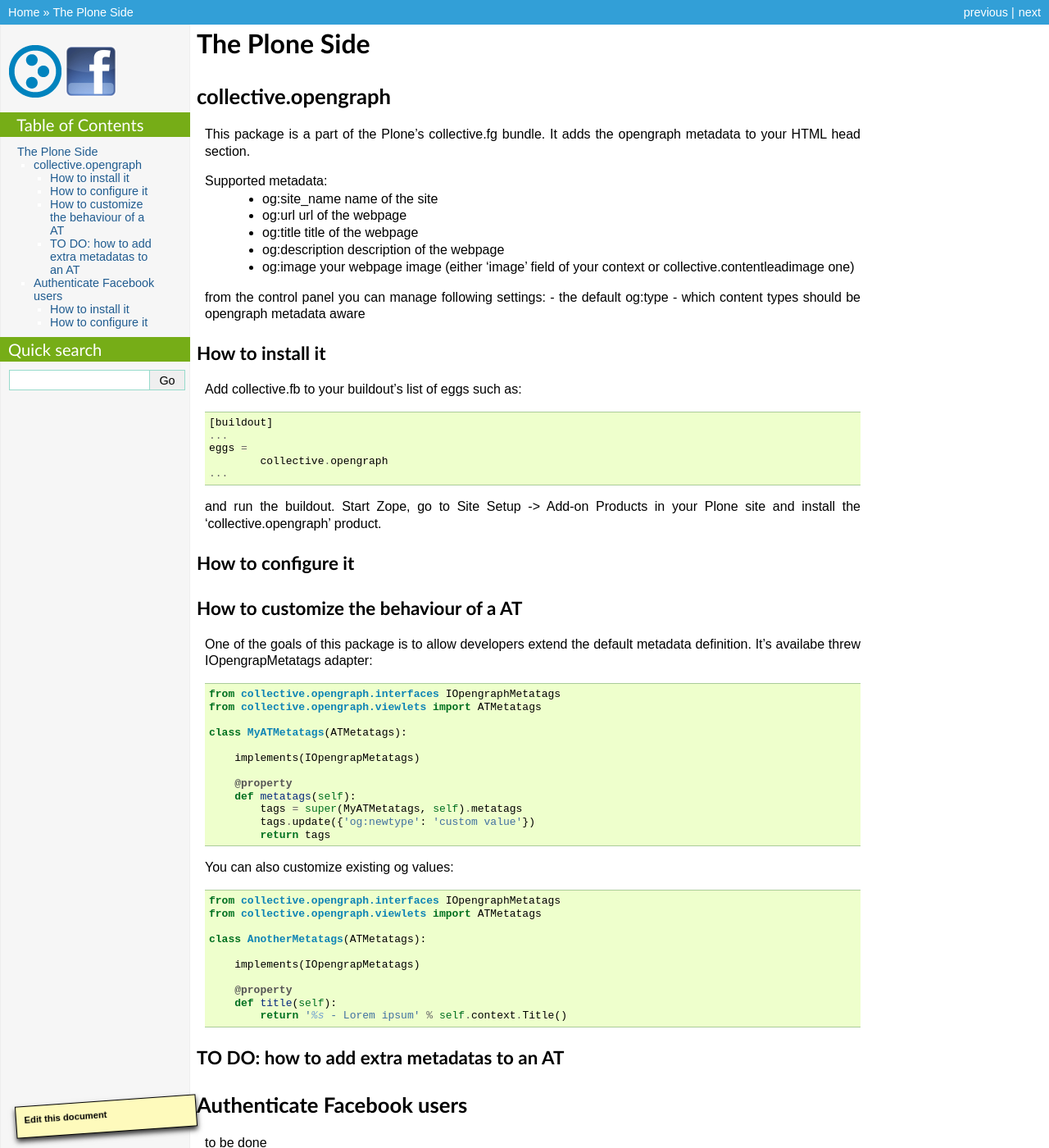
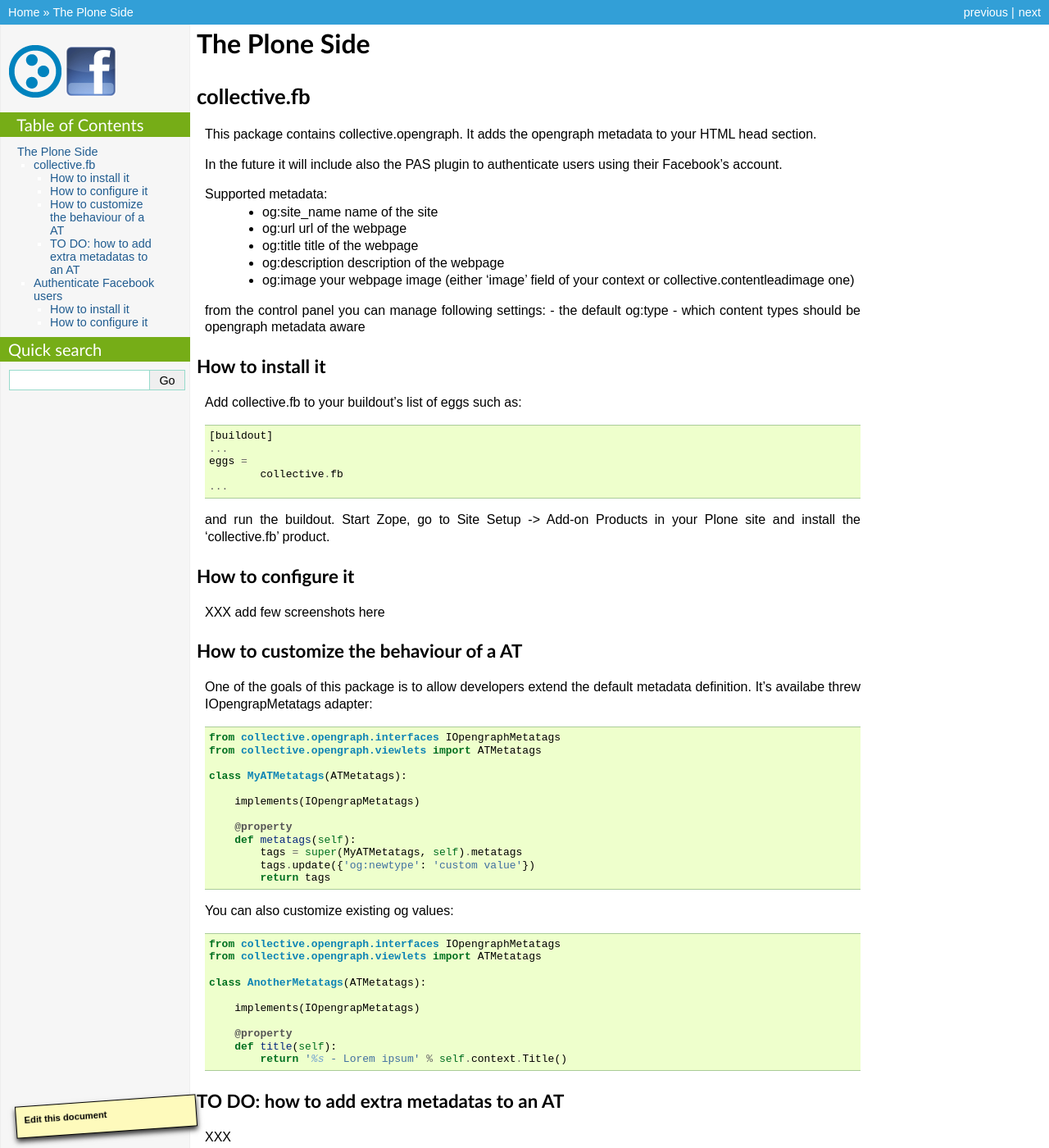
Before and after one commit to affinitic/collective.fb, a Sphinx documentation site: the page built from source/the-two-sides/plone-side.rst, in a window 1280 px wide and 1400 px high. Shown: the whole window at 82% size. Built offline with Sphinx 7.4.7, drawn with Linux system fonts in a browser that asks for light colours; some of the changed text lies outside the part shown.

Commit message:
pre-standup release

```diff
--- a/source/the-two-sides/facebook-side.rst
+++ b/source/the-two-sides/facebook-side.rst
@@ -42,10 +42,11 @@ There is also a warning about the image loaded in that news. It's about the fact
 Understanding and configuring Facebook permissions
 --------------------------------------------------
 
+XXX
 
 
 TO DO
 -----
 
-* Leverage on ATstandard in a custom way
-* Custom ATmycustomcontenttype
+* Change og metadatas of a ATstandard to use it in Facebook in a custom way
+* Custom Archetypes
--- a/source/the-two-sides/plone-side.rst
+++ b/source/the-two-sides/plone-side.rst
@@ -1,10 +1,12 @@
 The Plone Side
 ==============
 
-collective.opengraph
---------------------
+collective.fb
+-------------
 
-This package is a part of the Plone's collective.fg bundle. It adds the opengraph metadata to your HTML head section.
+This package contains collective.opengraph. It adds the opengraph metadata to your HTML head section.
+
+In the future it will include also the PAS plugin to authenticate users using their Facebook's account.
 
 Supported metadata:
  * og:site_name name of the site
@@ -17,8 +19,6 @@ from the control panel you can manage following settings:
 - the default og:type
 - which content types should be opengraph metadata aware
 
-
-
 How to install it
 ^^^^^^^^^^^^^^^^^
 
@@ -27,16 +27,16 @@ Add collective.fb to your buildout's list of eggs such as::
 	[buildout]
 	...
 	eggs =
-		collective.opengraph
+		collective.fb
 	...
 
-and run the buildout. Start Zope, go to Site Setup -> Add-on Products in your Plone site and install the 'collective.opengraph' product.
+and run the buildout. Start Zope, go to Site Setup -> Add-on Products in your Plone site and install the 'collective.fb' product.
 
 
 How to configure it
 ^^^^^^^^^^^^^^^^^^^
 
-
+XXX add few screenshots here
 
 
 
@@ -77,15 +77,15 @@ You can also customize existing og values::
 
 TO DO: how to add extra metadatas to an AT
 ^^^^^^^^^^^^^^^^^^^^^^^^^^^^^^^^^^^^^^^^^^
-
+XXX
 
 Authenticate Facebook users
 ---------------------------
-to be done
+This package has to be done.
+
 
 How to install it
 ^^^^^^^^^^^^^^^^^
 
-
 How to configure it
 ^^^^^^^^^^^^^^^^^^^
```
Also changed, not shown: source/index.rst (+4 -4 lines).
